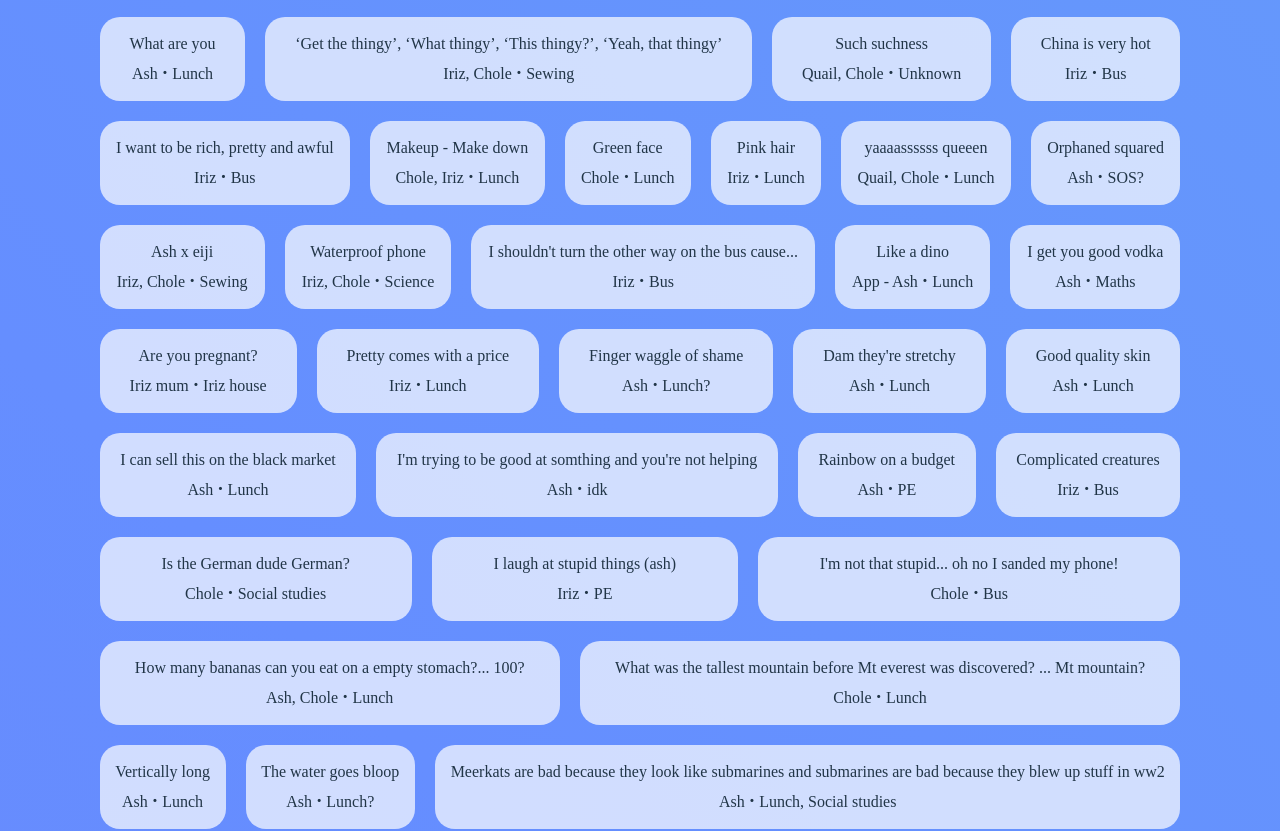
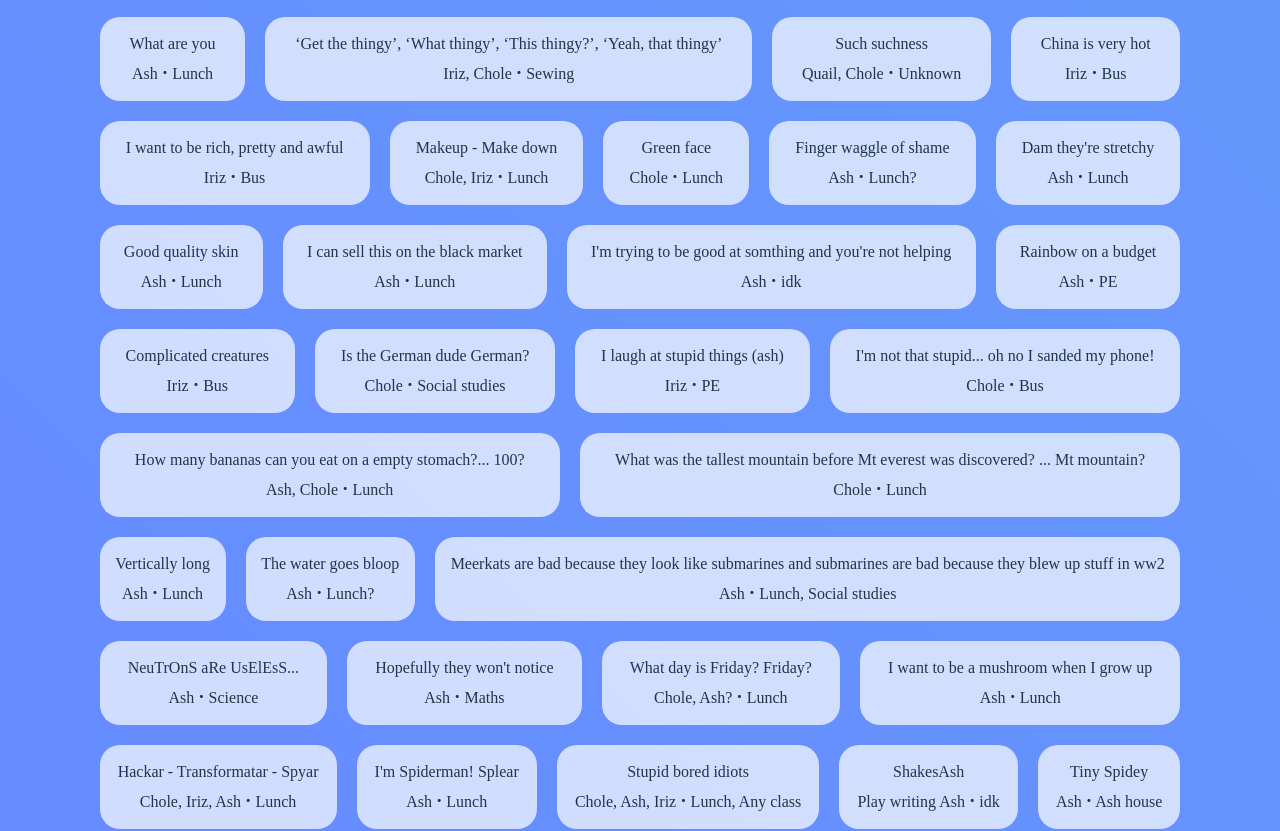
Before and after one commit to twinklefan/vite-project, a React (Vite) app: page / in a window 1280 px wide. Shown: the part 1300-2131 px from the top of the page. Built offline with nearby package versions, Linux system fonts and the light colour scheme; a web font is replaced by a local one.

Commit message:
Update data.js

```diff
--- a/src/data.js
+++ b/src/data.js
@@ -353,66 +353,6 @@ export const data = [
         id: 59,
         content: "Green face",
         name: "Chole",
-        clas: "Lunch"
-    },
-    {
-        id: 50,
-        content: "Pink hair",
-        name: "Iriz",
-        clas: "Lunch"
-    },
-    {
-        id: 51,
-        content: "yaaaassssss queeen",
-        name: "Quail, Chole",
-        clas: "Lunch"
-    },
-    {
-        id: 52,
-        content: "Orphaned squared",
-        name: "Ash",
-        clas: "SOS?"
-    },
-    {
-        id: 53,
-        content: "Ash x eiji",
-        name: "Iriz, Chole",
-        clas: "Sewing"
-    },
-    {
-        id: 54,
-        content: "Waterproof phone",
-        name: "Iriz, Chole",
-        clas: "Science"
-    },
-    {
-        id: 55,
-        content: "I shouldn't turn the other way on the bus cause...",
-        name: "Iriz",
-        clas: "Bus"
-    },
-    {
-        id: 56,
-        content: "Like a dino",
-        name: "App - Ash",
-        clas: "Lunch"
-    },
-    {
-        id: 57,
-        content: "I get you good vodka",
-        name: "Ash",
-        clas: "Maths"
-    },
-    {
-        id: 58,
-        content: "Are you pregnant?",
-        name: "Iriz mum",
-        clas: "Iriz house"
-    },
-    {
-        id: 59,
-        content: "Pretty comes with a price",
-        name: "Iriz",
         clas: "Lunch"
     },
     {
@@ -991,4 +931,64 @@ export const data = [
         name: "Chole",
         clas: "Inglish"
     },
+    {
+        id: 156,
+        content: "Pink hair",
+        name: "Iriz",
+        clas: "Lunch"
+    },
+    {
+        id: 157,
+        content: "yaaaassssss queeen",
+        name: "Quail, Chole",
+        clas: "Lunch"
+    },
+    {
+        id: 158,
+        content: "Orphaned squared",
+        name: "Ash",
+        clas: "SOS?"
+    },
+    {
+        id: 159,
+        content: "Ash x eiji",
+        name: "Iriz, Chole",
+        clas: "Sewing"
+    },
+    {
+        id: 160,
+        content: "Waterproof phone",
+        name: "Iriz, Chole",
+        clas: "Science"
+    },
+    {
+        id: 161,
+        content: "I shouldn't turn the other way on the bus cause...",
+        name: "Iriz",
+        clas: "Bus"
+    },
+    {
+        id: 162,
+        content: "Like a dino",
+        name: "App - Ash",
+        clas: "Lunch"
+    },
+    {
+        id: 163,
+        content: "I get you good vodka",
+        name: "Ash",
+        clas: "Maths"
+    },
+    {
+        id: 164,
+        content: "Are you pregnant?",
+        name: "Iriz mum",
+        clas: "Iriz house"
+    },
+    {
+        id: 165,
+        content: "Pretty comes with a price",
+        name: "Iriz",
+        clas: "Lunch"
+    },
 ]
```
